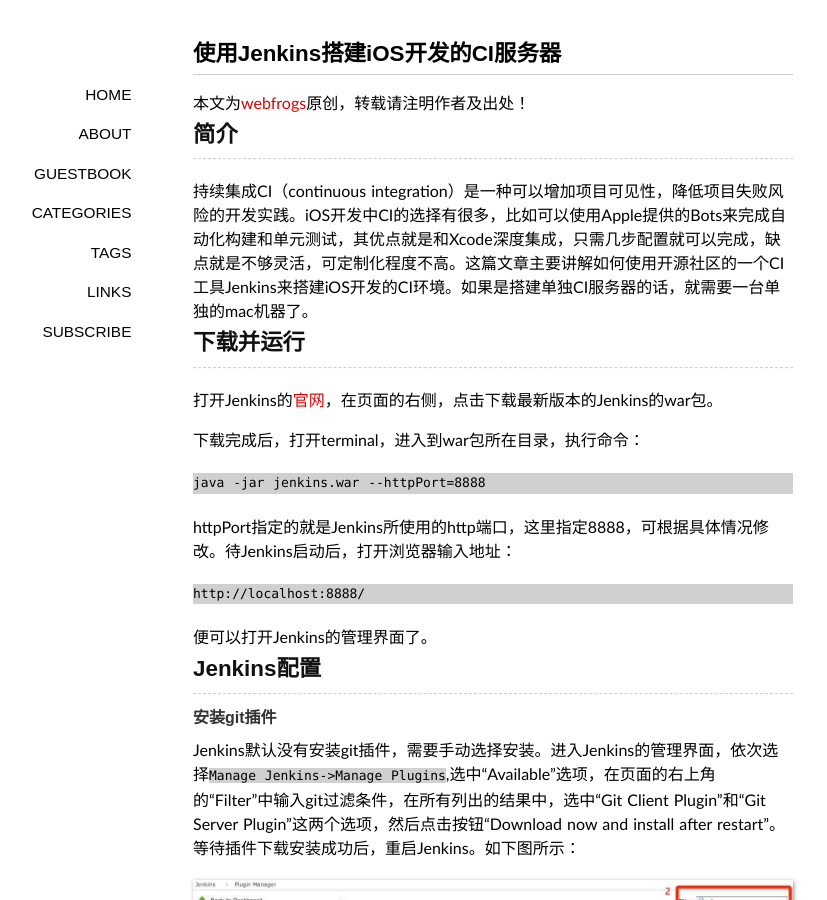
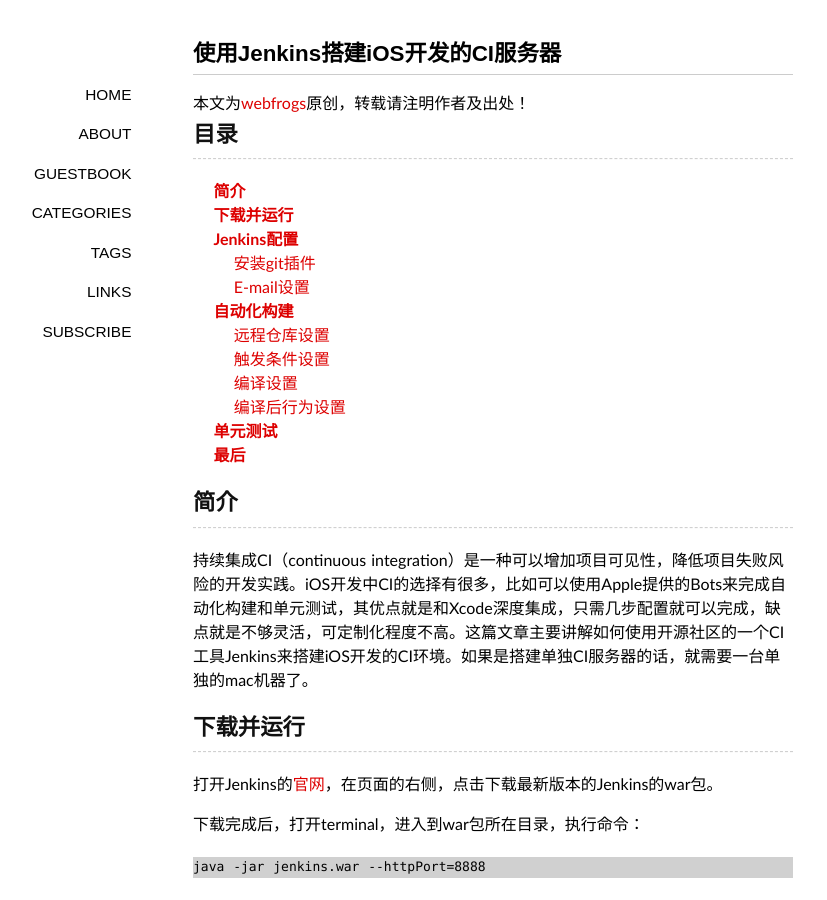
Before and after one commit to webfrogs/webfrogs.github.com, a Jekyll site: the page built from _posts/2013-12-31-jenkins-ios-ci.md, in a window 1280 px wide and 900 px high. Shown: the whole window, without its empty margins (147-974 px from the left). Built offline with Jekyll 4.4.1, drawn with Linux system fonts in a browser that asks for light colours; some web fonts are replaced; Markdown is read by kramdown in place of the engine named in the settings; comment, search, counter and statistics services are not loaded.

Commit message:
add directory to post

```diff
--- a/_posts/2013-12-31-jenkins-ios-ci.md
+++ b/_posts/2013-12-31-jenkins-ios-ci.md
@@ -12,11 +12,28 @@ tags:
 
 本文为[webfrogs](http://webfrogs.me/)原创，转载请注明作者及出处！
 
+##目录
+----
+&nbsp;&nbsp;&nbsp;&nbsp;[**简介**](#introduce)
+&nbsp;&nbsp;&nbsp;&nbsp;[**下载并运行**](#download_and_run)
+&nbsp;&nbsp;&nbsp;&nbsp;[**Jenkins配置**](#jenkins_setting)
+&nbsp;&nbsp;&nbsp;&nbsp;&nbsp;&nbsp;&nbsp;&nbsp;[安装git插件](#git_plugin_install)
+&nbsp;&nbsp;&nbsp;&nbsp;&nbsp;&nbsp;&nbsp;&nbsp;[E-mail设置](#email_setting)
+&nbsp;&nbsp;&nbsp;&nbsp;[**自动化构建**](#autobuild)
+&nbsp;&nbsp;&nbsp;&nbsp;&nbsp;&nbsp;&nbsp;&nbsp;[远程仓库设置](#git_setting)
+&nbsp;&nbsp;&nbsp;&nbsp;&nbsp;&nbsp;&nbsp;&nbsp;[触发条件设置](#build_trigger)
+&nbsp;&nbsp;&nbsp;&nbsp;&nbsp;&nbsp;&nbsp;&nbsp;[编译设置](#build_setting)
+&nbsp;&nbsp;&nbsp;&nbsp;&nbsp;&nbsp;&nbsp;&nbsp;[编译后行为设置](#post-build)
+&nbsp;&nbsp;&nbsp;&nbsp;[**单元测试**](#unit_test)
+&nbsp;&nbsp;&nbsp;&nbsp;[**最后**](#last)
+
+<a id='introduce' name='introduce'> </a>
 ##简介
 ----
 
 持续集成CI（continuous integration）是一种可以增加项目可见性，降低项目失败风险的开发实践。iOS开发中CI的选择有很多，比如可以使用Apple提供的Bots来完成自动化构建和单元测试，其优点就是和Xcode深度集成，只需几步配置就可以完成，缺点就是不够灵活，可定制化程度不高。这篇文章主要讲解如何使用开源社区的一个CI工具Jenkins来搭建iOS开发的CI环境。如果是搭建单独CI服务器的话，就需要一台单独的mac机器了。
 
+<a id='download_and_run' name='download_and_run'> </a>
 ##下载并运行
 ---
 打开Jenkins的[官网](http://jenkins-ci.org/)，在页面的右侧，点击下载最新版本的Jenkins的war包。
@@ -31,15 +48,17 @@ httpPort指定的就是Jenkins所使用的http端口，这里指定8888，可根
 
 便可以打开Jenkins的管理界面了。
 
+<a id='jenkins_setting' name='jenkins_setting'> </a>
 ##Jenkins配置
 ---
+<a id='git_plugin_install' name='git_plugin_install'> </a>
 ####安装git插件
 
 Jenkins默认没有安装git插件，需要手动选择安装。进入Jenkins的管理界面，依次选择`Manage Jenkins->Manage Plugins`,选中“Available”选项，在页面的右上角的“Filter”中输入git过滤条件，在所有列出的结果中，选中“Git Client Plugin”和“Git Server Plugin”这两个选项，然后点击按钮“Download now and install after restart”。等待插件下载安装成功后，重启Jenkins。如下图所示：
 
 ![图片](/assets/images/QQ20140102-1.jpg)
 
-
+<a id='email_setting' name='email_setting'> </a>
 ####E-mail设置
 Jenkins可以在适当的时机发送邮件通知，比如自动化构建失败时。这就需要对E-mail的发送进行相关的设置。
 
@@ -51,13 +70,15 @@ Jenkins可以在适当的时机发送邮件通知，比如自动化构建失败
 
 **注意：**在设置邮箱时，Jenkins管理员邮箱要与SMTP中设置的发送邮箱为同一个邮箱，否则在使用比如qq邮箱或者是163邮箱时，就会报错。
 
+<a id='autobuild' name='autobuild'> </a>
 ###自动化构建
 ----
 在Jenkins中，所有的任务都是以“Job”为单位的。下面以新建一个iOS项目Daily Build的自动化构建Job为例来做一个演示。
 
 在Jenkins管理的首页左侧，点击“New Job”，接下来输入Job的名字，这里输入“Dailybuild”，选择“Build a free-style software project”然后点击“OK”，进入下一个页面。
 
-####版本控制设置
+<a id='git_setting' name='git_setting'> </a>
+####远程仓库设置
 
 首先进行版本控制的相关设置，这里我们选择git。输入git的仓库地址，然后选择需要build的分支，另外，在“Additional Behaviours”中，还可以选择一些额外的git操作。如下图。
 
@@ -65,11 +86,13 @@ Jenkins可以在适当的时机发送邮件通知，比如自动化构建失败
 
 **提示：**Jenkins使用当前用户.ssh目录下的公私钥来进行git的相关操作。
 
+<a id='build_trigger' name='build_trigger'> </a>
 ####触发条件设置
 
 下一步，设置build的触发条件，由于是做Daily Build，所以在“Build Triggers”中，选择“Build periodically”，然后在输入框中输入build的规则，这里，我们的规则是每个工作日的下午6点25到30分之间进行build，所以在输入框中输入“H(25-30) 18 * * 1-5”（点击输入框右边的问号，会有详细的规则编写说明），如下图。
 ![图片](/assets/images/QQ20140102-4.jpg)
 
+<a id='build_setting' name='build_setting'> </a>
 ####编译设置
 
 然后，进行对工程编译的相关设置。这里，可以使用Jenkins自带的xcode插件（需要安装，参考上面git插件的安装方法）来完成，也可以自己编写脚本来完成。编写脚本时，可以直接使用Xcode的xcodebuild来写，也可以使用Facebook提供的xctool来做。但在本例中使用的是本人遍写的makefile来完成编译打包。这个makefile的功能有：指定Provisioning Profile打包编译，生成itms-services协议相关文件并以scp或者ftp方式上传到服务器来实现ota功能，发送邮件通知和iMessage通知。使用的makefile的github地址[在这里](https://github.com/webfrogs/CCMakefile4iOS)，里面有使用说明。
@@ -88,6 +111,7 @@ Jenkins可以在适当的时机发送邮件通知，比如自动化构建失败
 
 **说明：**如果不使用iMessage通知，可以去掉第一行和最后一行，否则，Jenkins默认的shell会导致iMessage通知不能正常发送。
 
+<a id='post-build' name='post-build'> </a>
 ####编译后行为设置
 工程成功编译以后，我们可以设置编译出来的ipa文件（甚至可以直接是ota文件），将其与本次build的相关结果放到一起，提供下载。也可以在build失败时，发送邮件提醒。设置如下。
 
@@ -97,7 +121,7 @@ Jenkins可以在适当的时机发送邮件通知，比如自动化构建失败
 至此，一个Daily Build的Job基本设置完成，点击“Save”按钮保存设置。在Job中，点击“Build Now”，测试下我们刚才的配置。如果build失败，可以点击“Console Output”查看log来查找错误的地方。如果成功，在相应的build中，可以看到如下图的内容：
 ![图片](/assets/images/QQ20140102-7.jpg)
 
-
+<a id='unit_test' name='unit_test'> </a>
 ###单元测试
 ----
 在本例中，iOS工程的单元测试选择xcode自带的XCTest框架（Xcode5之前叫做OCUnit）。创建单元测试Job和自动化构建的Job过程一样，只在触发构建规则，build的脚本和编译后的规则有些不同。以下只说明不同的地方。
@@ -120,6 +144,7 @@ Jenkins可以在适当的时机发送邮件通知，比如自动化构建失败
 
 ![图片](/assets/images/QQ20140102-9.jpg)
 
+<a id='last' name='last'> </a>
 ##最后
 ----
 芈峮在《豆瓣ios自动化测试实践和经验》([视频地址](http://v.youku.com/v_show/id_XNDM0NDg5MzIw.html)，[PPT地址](http://adc.alibabatech.org/ppts/up-1341913160-0.pdf))中提到Jenkins还可以集成UIAutomation来进行iOS的UI方面的自动化测试，并且还发布了他们自己封装的UI测试工具`ynm3k`，项目地址[点这里](https://github.com/douban/ynm3k)。待研究之后再写下相关的经验吧。
```
